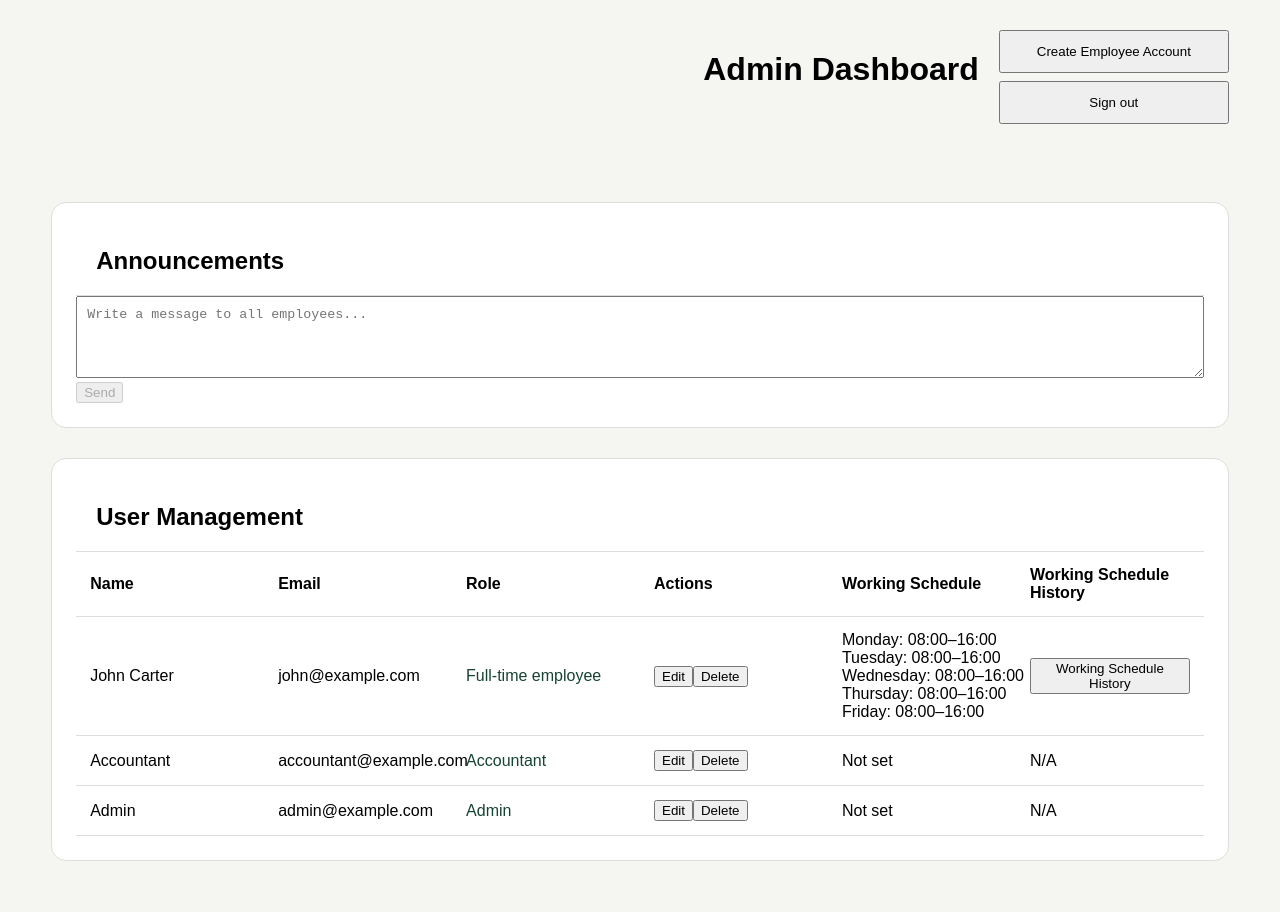
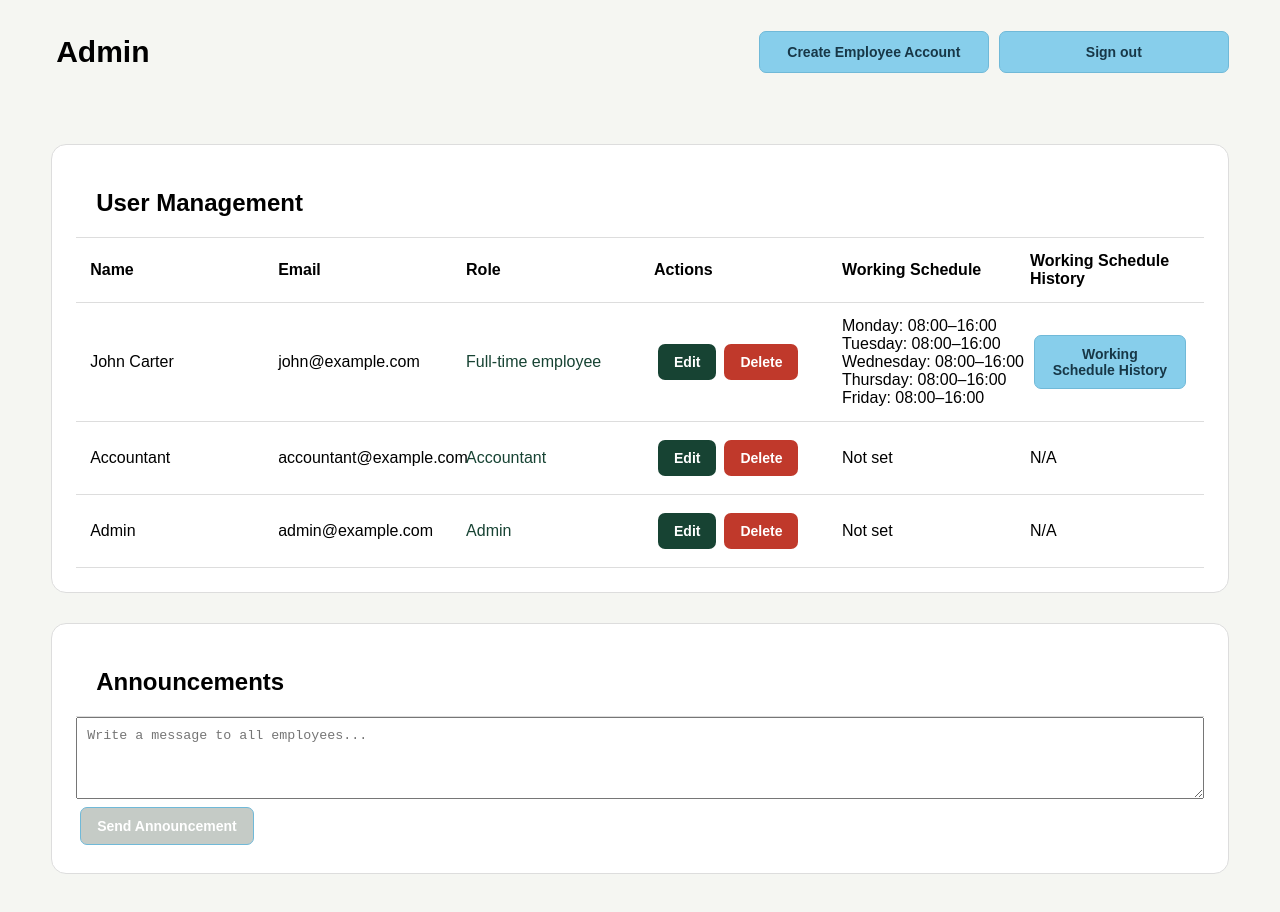
Before and after one commit to azade1416/HolidayCount-KAS, a React (Vite) app in the folder Frontend/: page /admin in a window 1280 px wide. Shown: the top 912 px of the page. Built offline with nearby package versions, Linux system fonts and the light colour scheme.

Commit message:
Improving CSS styling

```diff
--- a/Frontend/src/pages/Accountant.tsx
+++ b/Frontend/src/pages/Accountant.tsx
@@ -183,7 +183,7 @@ function Accountant() {
                             </div>
                         </div>
                         <div style={{ textAlign: "right", marginTop: 20 }}>
-                            <button onClick={() => setShowCalendar(false)}>Close</button>
+
                         </div>
                     </div>
                 </div>
@@ -220,7 +220,7 @@ function Accountant() {
                             </table>
                         </div>
                         <div style={{ textAlign: "right", marginTop: 20 }}>
-                            <button onClick={() => setSelectedEmployee(null)}>Close</button>
+
                         </div>
                     </div>
                 </div>
--- a/Frontend/src/pages/Admin.tsx
+++ b/Frontend/src/pages/Admin.tsx
@@ -1,4 +1,3 @@
-
 import { useEffect, useState } from "react";
 import { useNavigate } from "react-router-dom";
 import {
@@ -14,10 +13,7 @@ const days = ["Monday", "Tuesday", "Wednesday", "Thursday", "Friday"] as const;
 
 function formatSchedule(schedule?: WeeklySchedule) {
     if (!schedule) return "Not set";
-
-    return days.map(day =>
-        `${day}: ${schedule[day].from}–${schedule[day].to}`
-    ).join("\n");
+    return days.map(day => `${day}: ${schedule[day].from}–${schedule[day].to}`).join("\n");
 }
 
 function Admin() {
@@ -34,15 +30,12 @@ function Admin() {
     const navigate = useNavigate();
 
     useEffect(() => {
-        const loadUsers = async () => {
-            const userList = await getUsers();
-            const currentUser = await getCurrentUser();
-
+        async function loadUsers() {
+            const [userList, currentUser] = await Promise.all([getUsers(), getCurrentUser()]);
             setUsers(userList);
             setCurrentUserId(currentUser?.id ?? null);
-        };
-
-        loadUsers();
+        }
+        void loadUsers();
     }, [refresh]);
 
     useEffect(() => {
@@ -85,41 +78,17 @@ function Admin() {
     return (
         <div className="dashboard">
             <div className="header">
-                <h1>Admin Dashboard</h1>
+                <h1>Admin</h1>
                 <div>
-                    <button onClick={() => setShowModal(true)}>
+                    <button className="admin-button" onClick={() => setShowModal(true)}>
                         Create Employee Account
                     </button>
-                    <button onClick={() => navigate("/login")}>Sign out</button>
+                    <button className="admin-button" onClick={() => navigate("/login")}>Sign out</button>
                 </div>
             </div>
 
             <div className="section">
-                <h2>Announcements</h2>
-
-                <textarea
-                    value={message}
-                    onChange={e => setMessage(e.target.value)}
-                    placeholder="Write a message to all employees..."
-                    rows={4}
-                    style={{ width: "100%", padding: 10, boxSizing: "border-box" }}
-                />
-
-                <button onClick={handleSend} disabled={!message.trim()}>
-                    Send
-                </button>
-
-                {announcements.map(a => (
-                    <div key={a.id} style={{ padding: "12px 0", borderBottom: "1px solid #ddd" }}>
-                        <p>{a.message}</p>
-                        <small>{a.date}</small>
-                    </div>
-                ))}
-            </div>
-
-            <div className="section">
                 <h2>User Management</h2>
-
                 <table className="table">
                     <thead>
                     <tr>
@@ -131,7 +100,6 @@ function Admin() {
                         <th>Working Schedule History</th>
                     </tr>
                     </thead>
-
                     <tbody>
                     {users.map(user => (
                         <tr key={user.id}>
@@ -143,23 +111,17 @@ function Admin() {
                                     </span>
                             </td>
                             <td>
-                                <button
-                                    className="edit"
-                                    onClick={() => {
-                                        setSelectedUser(user);
-                                        setShowModal(true);
-                                    }}
-                                >
+                                <button className="edit" onClick={() => {
+                                    setSelectedUser(user);
+                                    setShowModal(true);
+                                }}>
                                     Edit
                                 </button>
 
                                 {user.id === currentUserId ? (
                                     <span className="current">Current User</span>
                                 ) : (
-                                    <button
-                                        className="delete"
-                                        onClick={() => handleDelete(user.id)}
-                                    >
+                                    <button className="delete" onClick={() => handleDelete(user.id)}>
                                         Delete
                                     </button>
                                 )}
@@ -171,7 +133,7 @@ function Admin() {
                             </td>
                             <td>
                                 {user.weeklySchedule ? (
-                                    <button onClick={() => openHistory(user)}>
+                                    <button className="admin-button" onClick={() => openHistory(user)}>
                                         Working Schedule History
                                     </button>
                                 ) : "N/A"}
@@ -180,6 +142,27 @@ function Admin() {
                     ))}
                     </tbody>
                 </table>
+            </div>
+
+            <div className="section">
+                <h2>Announcements</h2>
+                <textarea
+                    value={message}
+                    onChange={e => setMessage(e.target.value)}
+                    placeholder="Write a message to all employees..."
+                    rows={4}
+                    style={{ width: "100%", padding: 10, boxSizing: "border-box" }}
+                />
+                <button className="admin-button" onClick={handleSend} disabled={!message.trim()}>
+                    Send Announcement
+                </button>
+
+                {announcements.map(a => (
+                    <div key={a.id} style={{ padding: "12px 0", borderBottom: "1px solid #ddd" }}>
+                        <p>{a.message}</p>
+                        <small>{a.date}</small>
+                    </div>
+                ))}
             </div>
 
             {showModal && (
@@ -194,7 +177,6 @@ function Admin() {
                 <div className="modal-overlay">
                     <div className="modal">
                         <h3>{historyUser.name} – Working Schedule History</h3>
-
                         <table className="table">
                             <thead>
                             <tr>
@@ -219,7 +201,7 @@ function Admin() {
                         {!history.length && <p>No working schedule history available.</p>}
 
                         <div className="modal-buttons">
-                            <button onClick={() => setHistoryUser(undefined)}>
+                            <button className="admin-button" onClick={() => setHistoryUser(undefined)}>
                                 Close
                             </button>
                         </div>
--- a/Frontend/src/pages/Login.tsx
+++ b/Frontend/src/pages/Login.tsx
@@ -1,4 +1,4 @@
-
+/*import "./Login.css";*/
 import { useState } from "react";
 import { useNavigate } from "react-router-dom";
 import { login } from "../mockApi";
--- a/Frontend/src/styles.css
+++ b/Frontend/src/styles.css
@@ -8,6 +8,7 @@ body {
     background: #f5f6f2;
 }
 
+/* Login */
 .login {
     width: 400px;
     margin: 100px auto;
@@ -16,69 +17,55 @@ body {
     border-radius: 10px;
 }
 
-.login h1 {
-    text-align: center;
-}
+.login h1 { text-align: center; }
+.login label { display: block; margin-top: 20px; }
+.login input { width: 100%; padding: 10px; margin-top: 5px; }
+.login button { padding: 12px; margin-top: 15px; cursor: pointer; }
+.login button:last-child { width: 100%; }
 
-.login label {
-    display: block;
-    margin-top: 20px;
-}
-
-.login input {
-    width: 100%;
-    padding: 10px;
-    margin-top: 5px;
-}
-
-.login button {
-    padding: 12px;
-    margin-top: 15px;
-    cursor: pointer;
-}
-
-.login button:last-child {
-    width: 100%;
-    background: #174333;
-    color: white;
-}
-
-.dashboard {
-    padding: 25px 4%;
-}
+/* Dashboard */
+.dashboard { padding: 30px 4%; }
 
 .header {
     display: flex;
-    justify-content: flex-end;
+    justify-content: space-between;
+    align-items: center;
     gap: 20px;
     margin-bottom: 70px;
 }
 
-.header p {
+.header p,
+.header h1 {
     margin: 5px;
-    text-align: right;
+    color: black;
+    font-size: 30px;
+    font-weight: bold;
 }
 
-.header button {
-    display: block;
-    width: 230px;
-    padding: 12px;
-    margin-bottom: 8px;
-    cursor: pointer;
-}
+.header > div { display: flex; gap: 10px; }
+.header button { width: 230px; padding: 12px; margin: 0; cursor: pointer; }
 
+/* Sections */
 .section {
     background: white;
+    padding: 24px;
     border: 1px solid #ddd;
     border-radius: 15px;
     margin-bottom: 30px;
 }
 
-.section h2 {
-    padding: 20px;
-    margin: 0;
-    border-bottom: 1px solid #ddd;
+.section h2 { padding: 20px; margin: 0; border-bottom: 1px solid #ddd; }
+
+/* Tables */
+.table {
+    width: 100%;
+    border-collapse: collapse;
+    table-layout: fixed;
+    text-align: left;
 }
+
+.table th,
+.table td { padding: 14px; border-bottom: 1px solid #ddd; }
 
 .table-header,
 .table-row {
@@ -90,35 +77,98 @@ body {
     border-bottom: 1px solid #eee;
 }
 
-.table-header p {
-    color: #777;
-    font-size: 12px;
+.table-header p { color: #777; font-size: 12px; }
+.table-row p { margin: 5px 0; }
+.table-row div p:last-child { color: #888; }
+
+/* Buttons */
+button {
+    background: #87ceeb;
+    color: #173747;
+    border: 1px solid #70b9d8;
+    border-radius: 7px;
+    padding: 10px 16px;
+    margin: 4px;
+    font-size: 14px;
+    font-weight: 600;
+    cursor: pointer;
+    transition: all 0.2s ease;
 }
 
-.table-row p {
-    margin: 5px 0;
+button:hover {
+    background: #70b9d8;
+    color: white;
 }
 
-.table-row div p:last-child {
-    color: #888;
+button:disabled {
+    background: #c5cbc6;
+    color: white;
+    cursor: not-allowed;
 }
 
-.table-row button {
-    padding: 10px;
-    margin-right: 8px;
-    cursor: pointer;
-}
-
-.table-row button:first-child {
+/* Admin Edit and Delete */
+.edit {
     background: #174333;
     color: white;
     border: none;
 }
 
-.table-row button:last-child {
-    background: white;
-    border: 1px solid #ddd;
+.edit:hover { background: #23634b; }
+
+.delete {
+    background: #fff0f0;
+    color: #a76565;
+    border: 1px solid #f0caca;
 }
+
+.delete:hover {
+    background: #a76565;
+    color: white;
+}
+
+/* Accountant Approve and Decline */
+.table td button:first-child {
+    background: #174333;
+    color: white;
+    border: none;
+}
+
+.table td button:first-child:hover { background: #23634b; }
+
+.table td button:last-child {
+    background: #c0392b;
+    color: white;
+    border: none;
+}
+
+.table td button:last-child:hover { background: #a52e23; }
+
+/* Working Schedule History stays sky blue */
+.table td button:only-child {
+    background: #87ceeb;
+    color: #173747;
+    border: 1px solid #70b9d8;
+}
+
+.table td button:only-child:hover {
+    background: #70b9d8;
+    color: white;
+}
+
+/* Other */
+.badge,
+.current { color: #174333; }
+
+.admin .current { padding: 8px 10px; font-size: 13px; font-weight: 600; }
+
+/* Announcements */
+.announcements { padding: 15px; }
+.announcements h2 { padding: 10px; }
+.announcements textarea { max-width: 700px; }
+.announcements > div { padding: 6px 0 !important; }
+.announcements > div p { margin: 5px 0; }
+
+/* Modal */
 .modal-overlay {
     position: fixed;
     inset: 0;
@@ -127,30 +177,12 @@ body {
     place-items: center;
 }
 
-.modal {
-    background: white;
-    padding: 25px;
-    width: 450px;
-}
+.modal { background: white; padding: 25px; width: 450px; }
+.modal form { display: grid; gap: 10px; }
 
-.modal form {
-    display: grid;
-    gap: 10px;
-}
-.dashboard { padding: 30px 4%; }
-.section { background: white; padding: 24px; }
-.table { width: 100%; border-collapse: collapse; }
-.table th, .table td { padding: 14px; border-bottom: 1px solid #ddd; }
-.badge, .current { color: #174333; }
-
-
-.weekly-schedule {
-    margin-top: 20px;
-}
-
-.weekly-schedule h4 {
-    margin-bottom: 15px;
-}
+/* Weekly Schedule */
+.weekly-schedule { margin-top: 20px; }
+.weekly-schedule h4 { margin-bottom: 15px; }
 
 .schedule-header,
 .schedule-row {
@@ -161,17 +193,5 @@ body {
     margin-bottom: 10px;
 }
 
-.schedule-header {
-    font-weight: bold;
-}
-
-.schedule-row input {
-    width: 90px;
-    padding: 6px;
-    box-sizing: border-box;
-}
-.table {
-    width: 100%;
-    table-layout: fixed;
-    text-align: left;
-}
+.schedule-header { font-weight: bold; }
+.schedule-row input { width: 90px; padding: 6px; }
```
